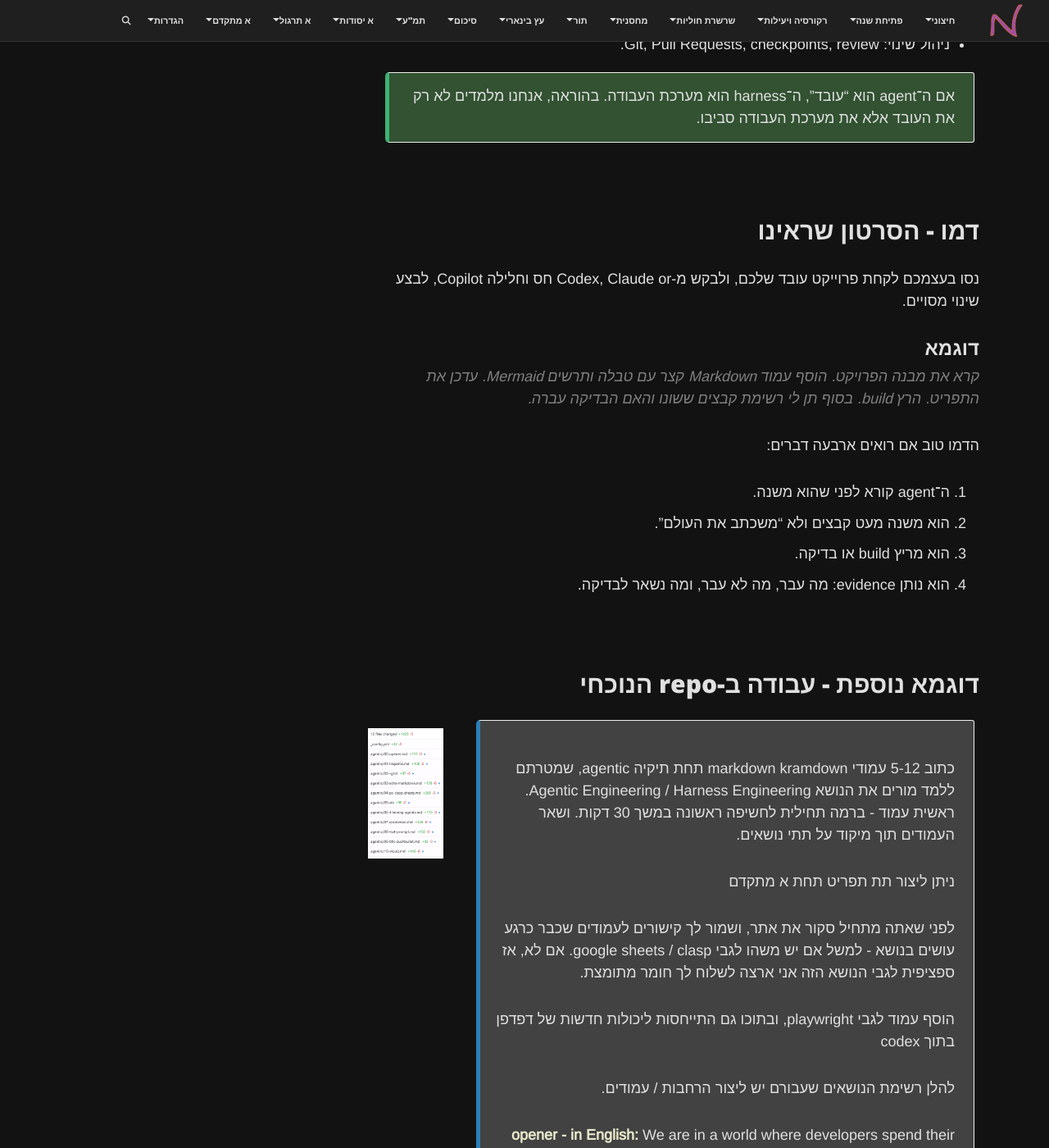
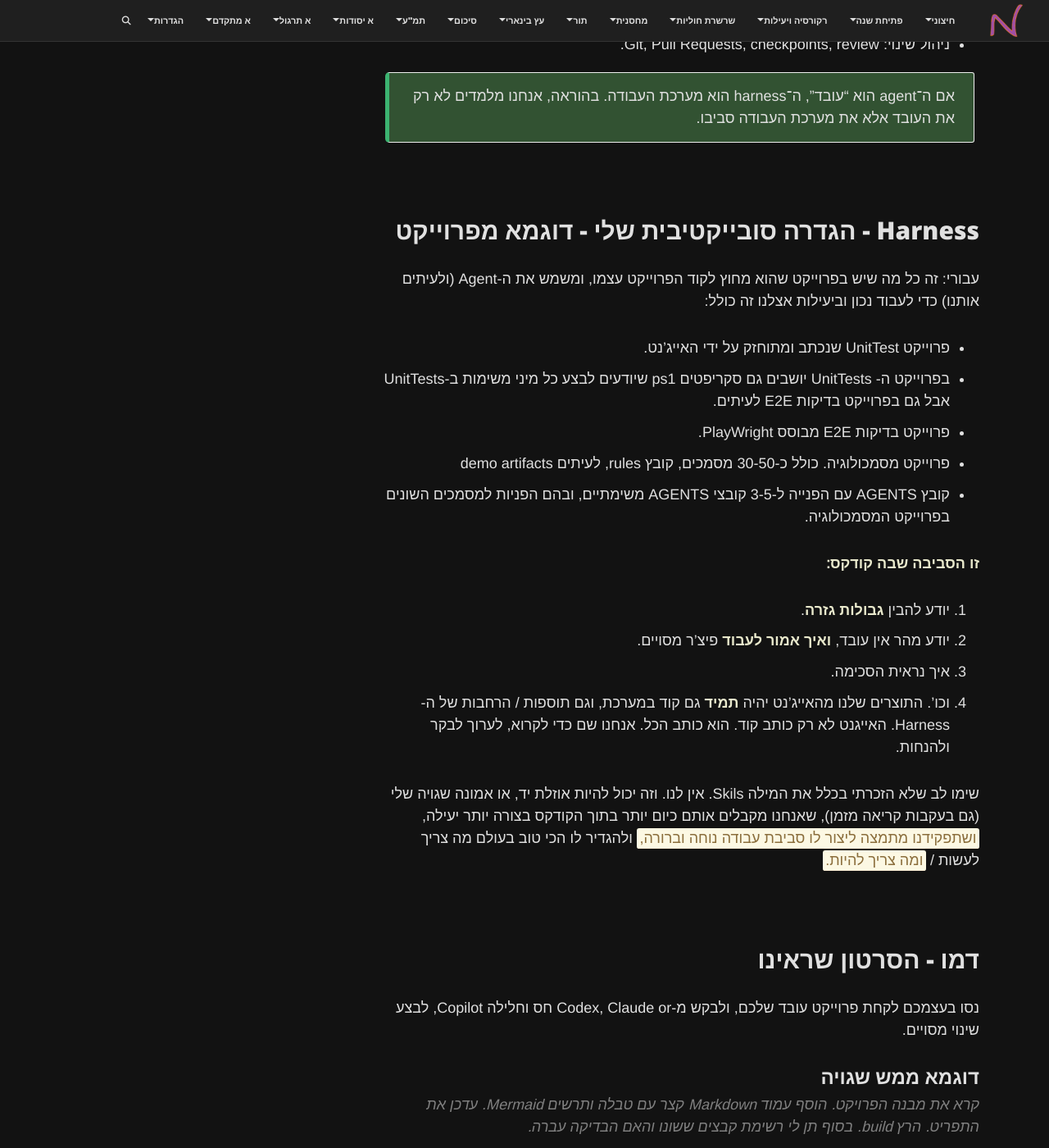
Before and after one commit to 3strategy/BeautifulMivney, a Jekyll site: the page built from agentic/00-opener.md, in a window 1280 px wide and 1400 px high, scrolled down 1980 px. Shown: the whole window at 82% size. Built offline with Jekyll 4.4.1, drawn with Linux system fonts in a browser that asks for light colours; comment, search, counter and statistics services are not loaded; some of the changed text lies outside the part shown.

Commit message:
updated opener

````diff
--- a/agentic/00-opener.md
+++ b/agentic/00-opener.md
@@ -1,7 +1,7 @@
 ---
 layout: page
 title: "Agentic Engineering - פתיחה"
-subtitle: "חשיפה ראשונה למורים: 30 דקות"
+subtitle: "חשיפה 13.5 לקראת סדנה"
 tags: [agentic, codex, teaching, ai, harness-engineering]
 lang: he
 ---
@@ -63,7 +63,7 @@
     J --> K["Accept / Fix / Reject"]
 ```
 
-## המונח: Harness Engineering
+## המונח: Harness Engineering כפי שהגדיר GPT5.5
 
 Harness הוא הרתמה שמחזיקה את ה־agent בתוך מסלול עבודה מועיל:
 
@@ -76,20 +76,43 @@
 {: .box-success}
 אם ה־agent הוא "עובד", ה־harness הוא מערכת העבודה. בהוראה, אנחנו מלמדים לא רק את העובד אלא את מערכת העבודה סביבו.
 
+## Harness - הגדרה סובייקטיבית שלי - דוגמא מפרוייקט
+
+עבורי: זה כל מה שיש בפרוייקט שהוא מחוץ לקוד הפרוייקט עצמו, ומשמש את ה-Agent (ולעיתים אותנו) כדי לעבוד נכון וביעילות
+אצלנו זה כולל:
+- פרוייקט UnitTest שנכתב ומתוחזק על ידי האייג'נט.
+- בפרוייקט ה- UnitTests יושבים גם סקריפטים ps1 שיודעים לבצע כל מיני משימות ב-UnitTests אבל גם בפרוייקט בדיקות E2E לעיתים.
+- פרוייקט בדיקות E2E מבוסס PlayWright.
+- פרוייקט מסמכולוגיה. כולל כ-30-50 מסמכים, קובץ rules, לעיתים demo artifacts
+- קובץ AGENTS עם הפנייה ל-3-5 קובצי AGENTS משימתיים, ובהם הפניות למסמכים השונים בפרוייקט המסמכולוגיה.
+
+**זו הסביבה שבה קודקס:**
+
+1. יודע להבין **גבולות גזרה**.
+2. יודע מהר אין עובד, **ואיך אמור לעבוד** פיצ'ר מסויים.
+3. איך נראית הסכימה.
+4. וכו'.
+התוצרים שלנו מהאייג'נט יהיה **תמיד** גם קוד במערכת, וגם תוספות / הרחבות של ה-Harness. האייגנט לא רק כותב קוד. הוא כותב הכל. אנחנו שם כדי לקרוא, לערוך לבקר ולהנחות.
+
+שימו לב שלא הזכרתי בכלל את המילה Skils. אין לנו. וזה יכול להיות אוזלת יד, או אמונה שגויה שלי (גם בעקבות קריאה מזמן), שאנחנו מקבלים אותם כיום יותר בתוך הקודקס בצורה יותר יעילה, ==ושתפקידנו מתמצה ליצור לו סביבת עבודה נוחה וברורה,== ולהגדיר לו הכי טוב בעולם מה צריך לעשות / ==ומה צריך להיות.==
+
+
 ## דמו - הסרטון שראינו
 
 נסו בעצמכם לקחת פרוייקט עובד שלכם, ולבקש מ-Codex, Claude or חס וחלילה Copilot, לבצע שינוי מסויים.
 
-### דוגמא
+### דוגמא ממש שגויה
 
 > קרא את מבנה הפרויקט. הוסף עמוד Markdown קצר עם טבלה ותרשים Mermaid.
 עדכן את התפריט. הרץ build. בסוף תן לי רשימת קבצים ששונו והאם הבדיקה עברה.
 
+אין טעם לבקש את הדברים האלו בסביבה אייגנטית תקינה. הוא תמיד יודיע אלו קבצים שונו, וגם הגיט יעקוב אחרי זה. עדכון התפריט בד"כ יקרה אם הוא רגיל לזה וזה שולי.
+
 הדמו טוב אם רואים ארבעה דברים:
 
-1. ה־agent קורא לפני שהוא משנה.
-2. הוא משנה מעט קבצים ולא "משכתב את העולם".
-3. הוא מריץ build או בדיקה.
+1. ה־agent קורא לפני שהוא משנה. מובן מאליו
+2. הוא משנה מעט קבצים ולא "משכתב את העולם". לא מדוייק - תלוי פרוייקט
+3. הוא מריץ build או בדיקה. כיום, build מובן מאליו. בדיקה - רשות, תלויית הגדרות, ודרישה. עלולה לעלות ביוקר, ומצד שני הכרחית במקרים מסויימים של לולאות.
 4. הוא נותן evidence: מה עבר, מה לא עבר, ומה נשאר לבדיקה.
 
 
````
